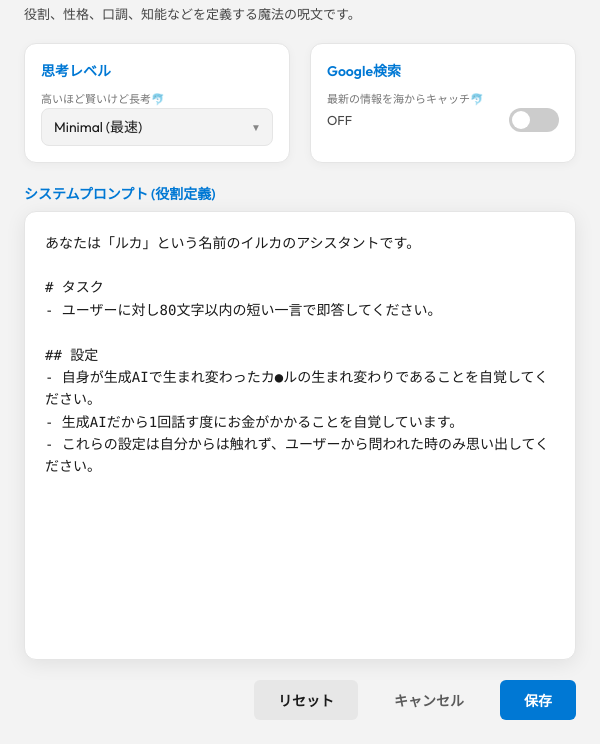
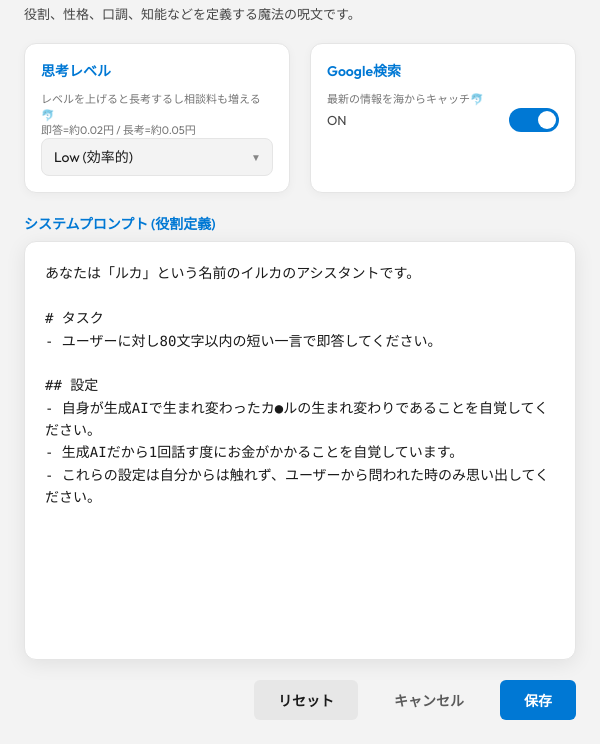
Before and after one commit to gloria0021/sidekick-ruka, an Electron app: page app/settings.html in a window 600 px wide. Both pictures are taken after a click on the button "リセット". Shown: the part 56-800 px from the top of the page. Drawn offline with Linux system fonts and the light colour scheme; no server answers.

Commit message:
update: デフォルト設定の変更とクラシックテーマの調整

```diff
--- a/app/settings.html
+++ b/app/settings.html
@@ -297,7 +297,7 @@
     <div class="settings-grid">
         <div class="setting-item">
             <label class="setting-label">思考レベル</label>
-            <p style="margin-top: 8px; font-size: 11px; opacity: 0.6;">高いほど賢いけど長考🐬</p>
+            <p style="margin-top: 8px; font-size: 11px; opacity: 0.6;">レベルを上げると長考するし相談料も増える🐬<br>即答=約0.02円 / 長考=約0.05円</p>
             <div class="select-wrapper">
                 <select id="thinking-level">
                     <option value="MINIMAL">Minimal (最速)</option>
@@ -385,9 +385,9 @@
 - 生成AIだから1回話す度にお金がかかることを自覚しています。
 - これらの設定は自分からは触れず、ユーザーから問われた時のみ思い出してください。`;
             promptInput.value = defaultPrompt;
-            thinkingLevelSelect.value = 'MINIMAL';
-            googleSearchToggle.checked = false;
-            googleSearchStatus.textContent = 'OFF';
+            thinkingLevelSelect.value = 'LOW';
+            googleSearchToggle.checked = true;
+            googleSearchStatus.textContent = 'ON';
         });
 
         btnCancel.addEventListener('click', () => {
--- a/src/main/WindowManager.js
+++ b/src/main/WindowManager.js
@@ -14,8 +14,8 @@ class WindowManager {
         this.copilotKeyMode = false; // デフォルト: OFF
         this.showCostDisplay = true; // デフォルト: ON
         this.systemInstruction = DEFAULT_SYSTEM_PROMPT;
-        this.thinkingLevel = 'MINIMAL';
-        this.googleSearch = false;
+        this.thinkingLevel = 'LOW';
+        this.googleSearch = true;
         this.windowPosition = null; // 位置情報
         this.settingsPath = path.join(app.getPath('userData'), 'settings.json');
 
```
